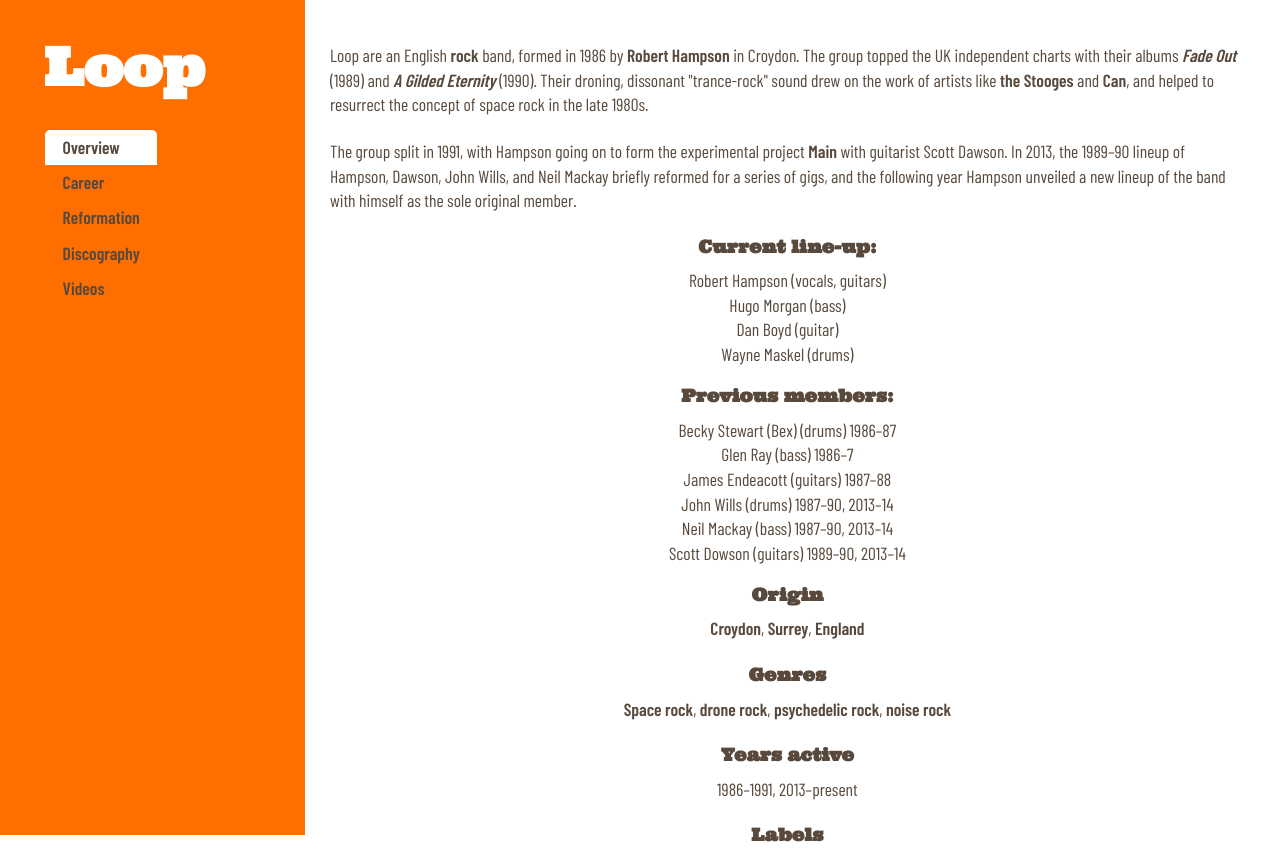
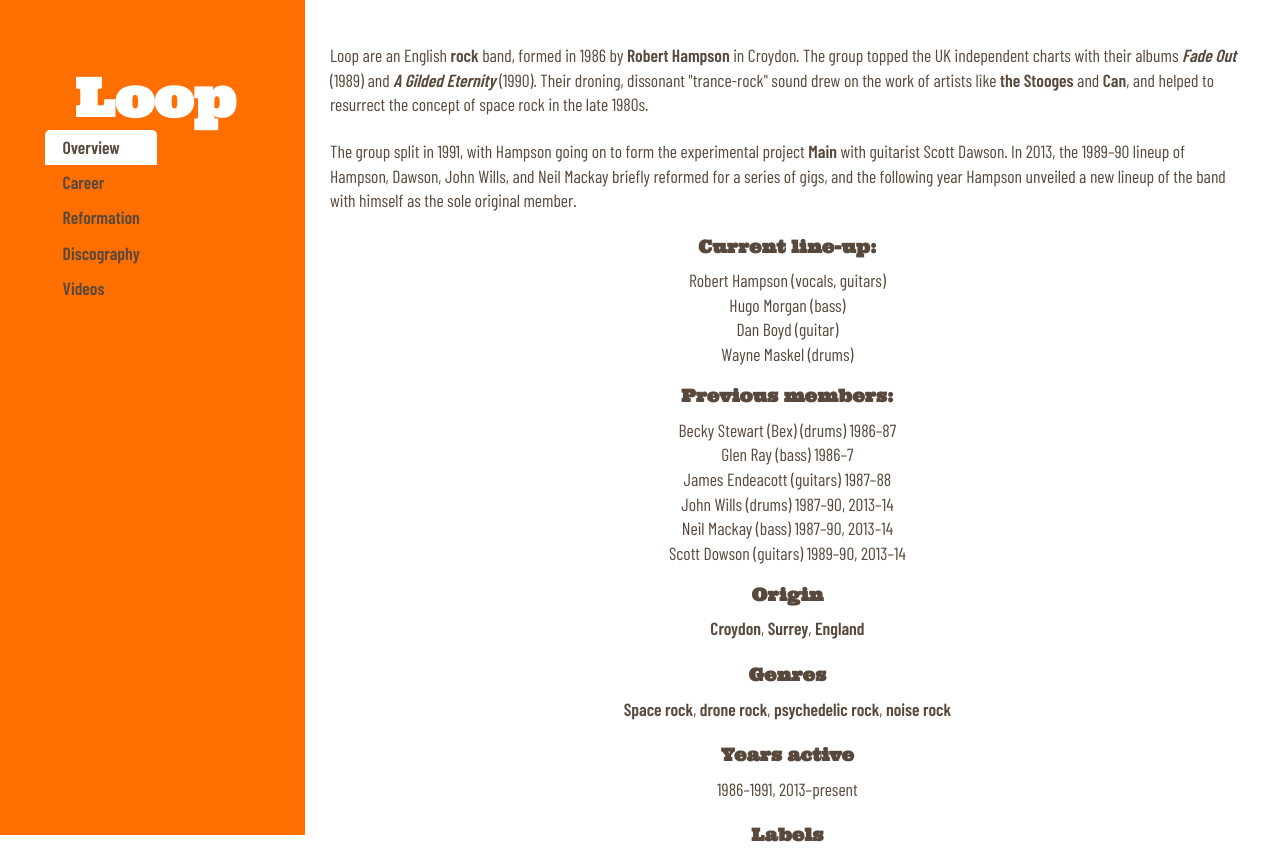
Before and after one commit to robinspencer/mwdLesson6pt2.io, a plain HTML site: page index.html in a window 1280 px wide. Shown: the top 851 px of the page. Drawn offline with nearby package versions, Linux system fonts and the light colour scheme; a web font is replaced by a local one.

Commit message:
Update main.css

```diff
--- a/css/main.css
+++ b/css/main.css
@@ -1,6 +1,6 @@
 /* =================================================================
  * Main CSS file from I Heart Cuttlefish Project
- * by Aaron Gustafson, Easy Designs
+ * by Aaron Gustafson, Easy Designs. Edited by Robin Spencer.
  * ================================================================= */
 
 /* Charset Controls */
@@ -568,10 +568,10 @@
      * ================================================================= */
     .banner {
         padding: 1em;
+	min-height: 100%;
     }
         .banner h1 {
-            margin: 0;
-            padding-bottom: .87em;
+        margin: 31px;
         }
 
     /* =================================================================
```
